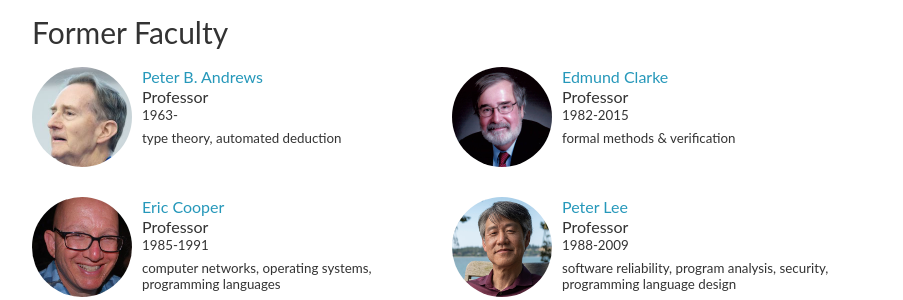
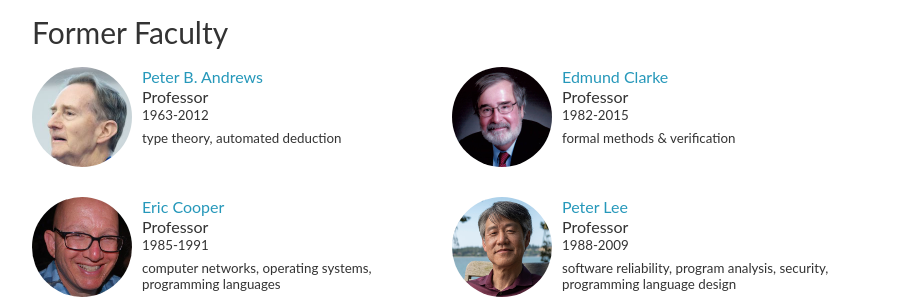
Before and after one commit to probsys/pop, a Jekyll site: the page built from _pages/history.md, in a window 1280 px wide and 1079 px high. Shown: the part 246-546 px from the top of the window, without its empty margins (188-1091 px from the left). Built offline with Jekyll 4.4.1, drawn with Linux system fonts in a browser that asks for light colours.

Commit message:
Add Andrew retirement.

```diff
--- a/_data/people.yml
+++ b/_data/people.yml
@@ -142,7 +142,7 @@ Current:
 Former:
   - name: Peter B. Andrews
     title: Professor
-    duration: 1963-
+    duration: 1963-2012
     url: http://gtps.math.cmu.edu/andrews.html
     image: people/andrews.jpg
     interests: type theory, automated deduction
```
